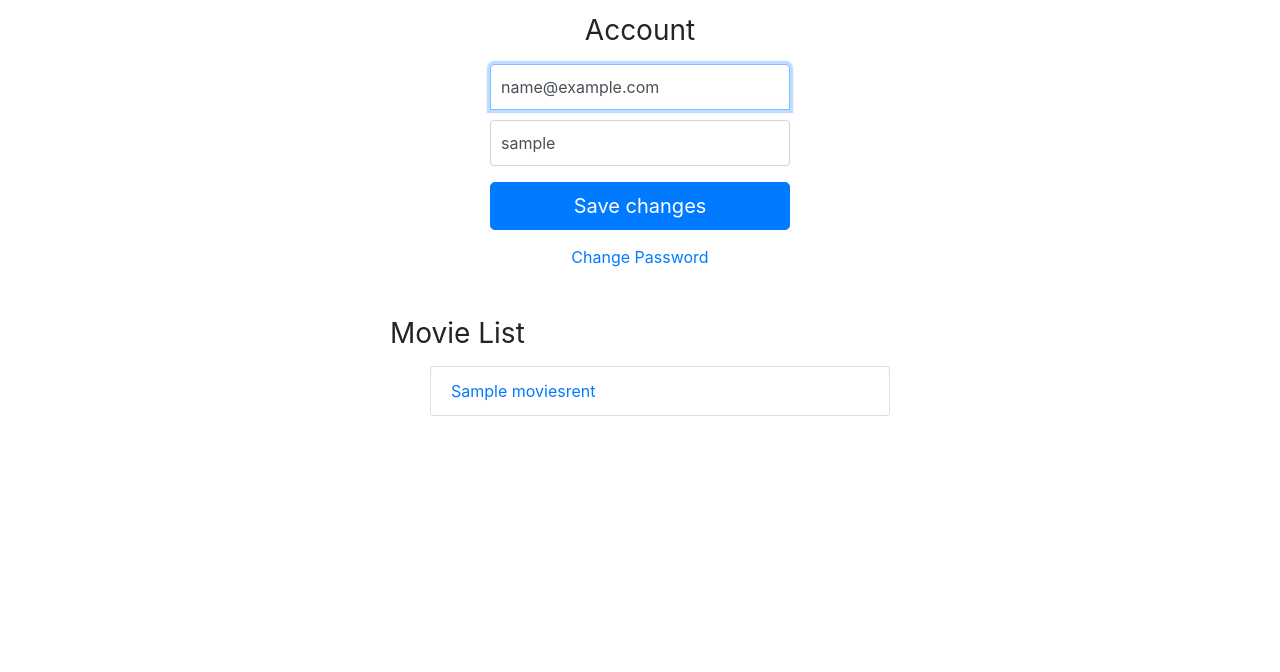
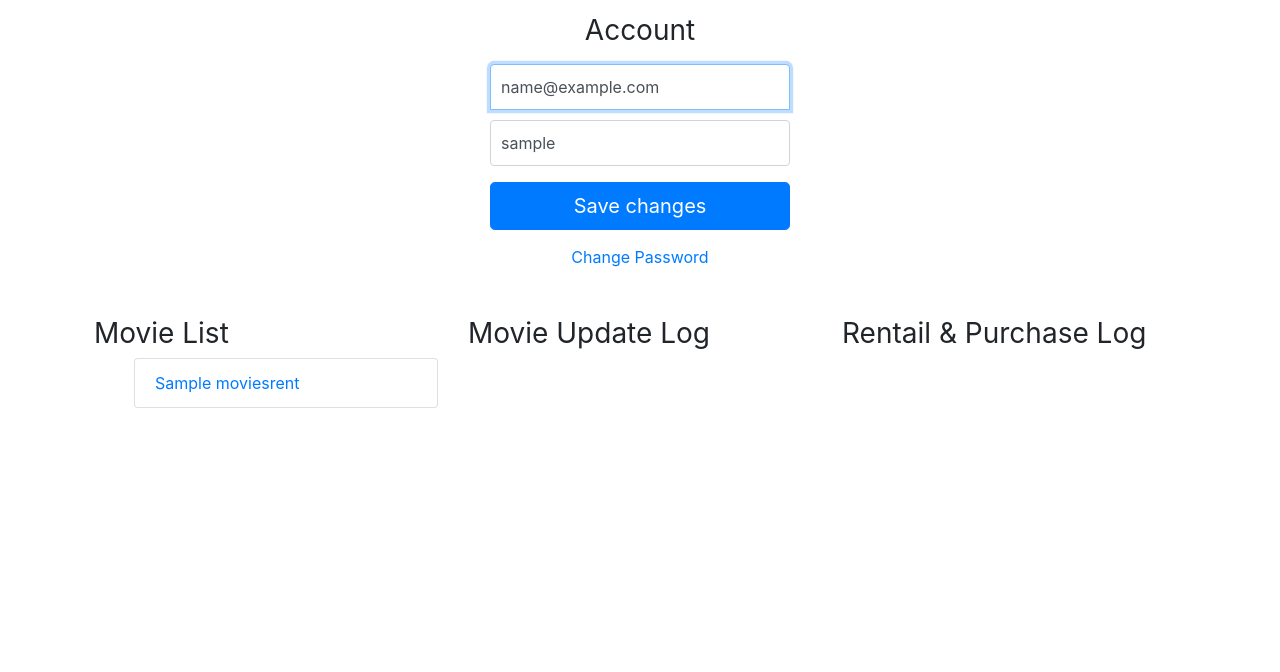
Before and after one commit to k4is3r/movierent-django, a Django app: page /account/ in a window 1280 px wide. Shown: the part 96-768 px from the top of the page. Run offline with Django 3.2, Linux system fonts and the light colour scheme; a user stored in the database is signed in; tables that the repository leaves empty hold one stand-in row (values such as "Sample post"); data that the repository does not hold is empty; some libraries are stand-ins or nearby versions.

Commit message:
adding update log

```diff
--- a/account/templates/account/account.html
+++ b/account/templates/account/account.html
@@ -74,21 +74,49 @@
 <div class="d-flex flex-column">
   <a class="m-auto" href="{% url 'password_change' %}"> Change Password</a>
 </div>
+
 {% if user.is_admin %}
 <div class="container mt-4 p-4">
-  <div class="row">
-    <div class="movie-list">
-      <h3 class=" mb-3 font-weight-normal">Movie List</h3>
+  <div class="row" id="panel-user">
+   <!--MovieList-->
+   <div class="col-sm">
+      <h3 class=" mt-0 font-weight-normal">Movie List</h3>
       {% if movie_list %}
       <ul>
-      {% for movie in movie_list %}
-        <a href="{% url 'movie:detail' movie.slug %}" class="text-decoration-none">
+        {% for movie in movie_list %}
+        <a href="{%url 'movie:detail' movie.slug%}" class="text-decoration-none" >
           <li class="list-group-item">{{ movie }}</li>
         </a>
       {% endfor %}
       </ul>
      {% endif %}
     </div>
+    <!--EndMovieList-->
+
+   <!--MovieUpdateLog-->
+   <div class="col-sm">
+     <h3 class="mb-3 font-weight-normal">Movie Update Log</h3>
+     {% if movie_log %}
+     <ul>
+       {% for log in movie_log %}
+         <li class="list-group-item">
+           <p class="m-auto">{{log.title}}</p>
+           <p class="m-auto">Old Rentail Price: ${{log.old_rentail_price}}</p>
+           <p class="m-auto">Old Sale Price: ${{log.old_sale_price}}</p>
+           <p class="m-auto">Last Update: {{log.update_date}}</p>
+         </li>
+       {% endfor %}
+     </ul>
+     {% endif %}
+   </div>
+   <!--EndMovieUpdateLog-->
+
+   <!--Rentails&PurchaseLog-->
+   <div class="col-sm">
+     <h3 class="mb-3 font-weight-normal">Rentail & Purchase Log</h3>
+   </div>
+   <!--EndRentail&PurchaseLog-->
+
   </div>
 </div>
 {% endif %}
--- a/account/views.py
+++ b/account/views.py
@@ -2,7 +2,7 @@
 from django.contrib.auth import login, authenticate, logout
 from account.forms import RegistrationForm, AccountAuthenticationForm, AccountUpdateForm
 
-from movie.models import MoviesRent
+from movie.models import MoviesRent, UpdateLog
 
 def registration_view(request):
 
@@ -76,6 +76,8 @@
     content['account_form'] = form
     movie_list = MoviesRent.objects.filter(owner=request.user)
     content['movie_list'] = movie_list
+    movie_log = UpdateLog.objects.filter()
+    content['movie_log'] = movie_log
     return render(request, 'account/account.html', content)
 
 
--- a/movie/admin.py
+++ b/movie/admin.py
@@ -1,7 +1,8 @@
 
 from django.contrib import admin
 
-from movie.models import MoviesRent
+from movie.models import MoviesRent, UpdateLog
 
 
 admin.site.register(MoviesRent)
+admin.site.register(UpdateLog)
--- a/movie/models.py
+++ b/movie/models.py
@@ -4,7 +4,7 @@
 from django.conf import settings
 from django.db.models.signals import post_delete, pre_save
 from django.dispatch import receiver
-
+from account.models import Account
 
 def img_location(instance, filename, **kwargs ):
 	file_path = 'movie/{title}-{filename}'.format(
@@ -29,6 +29,17 @@
         return self.title
 
 
+class UpdateLog(models.Model):
+    title = models.CharField(max_length=60,null=False, blank=False)
+    old_rentail_price = models.FloatField(null=False)
+    old_sale_price = models.FloatField(null=False)
+    update_date = models.DateTimeField(auto_now_add=True, verbose_name='date updated')
+
+    def __str__(self):
+        return self.title
+
+
+
 @receiver(post_delete, sender=MoviesRent)
 def submission_delete(sender, instance, **kwargs):
     instance.image.delete(False)
--- a/personal/templates/personal/home.html
+++ b/personal/templates/personal/home.html
@@ -66,9 +66,6 @@
       {% endif %}
      {% endif %}
 
-
-
-
        {% if movie_list %}
 	{% for movie in movie_list %}
           {% if movie.avility %}
```
Also changed, not shown: movie/forms.py (+10 -1 lines), movie/templates/movie/detail_movie.html (+7 -1 lines), movie/templates/movie/snippets/movie_snippets.html (+4 -4 lines), movie/views.py (+14 -2 lines), account/models.py (line endings or trailing spaces), movie/migrations/0002_updatelog.py (added).
